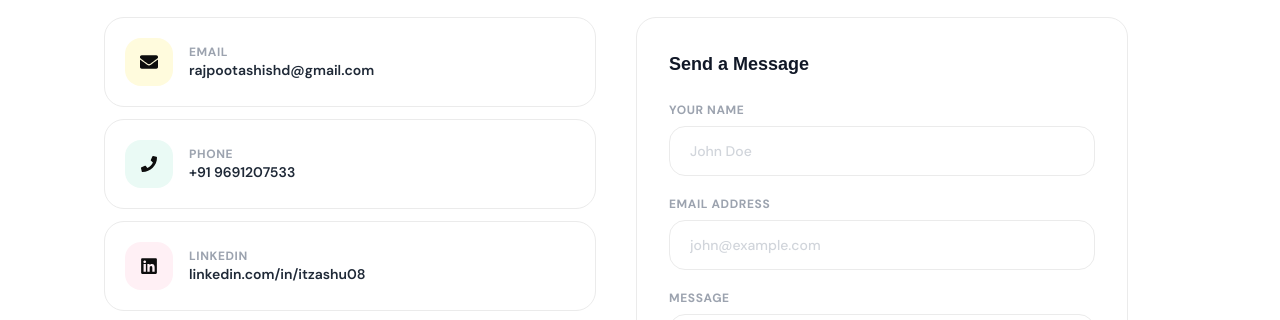
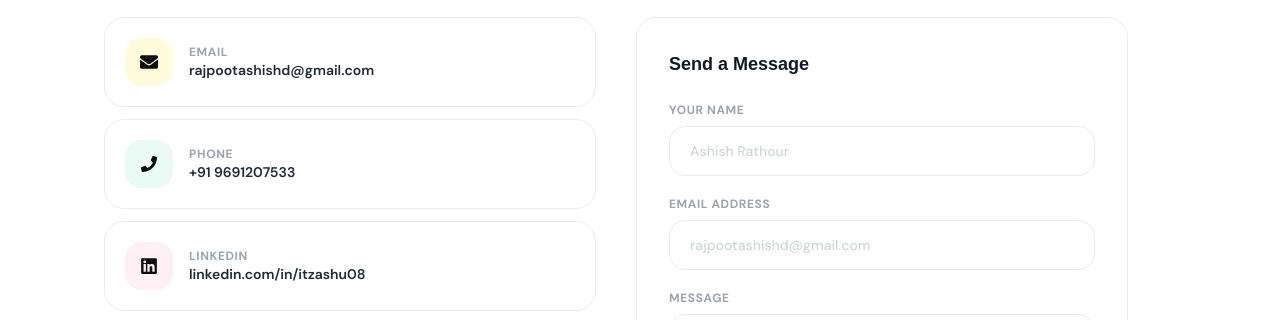
Before and after one commit to ashuuu08/Portfolio1, a React (Vite) app: page / in a window 1280 px wide. Shown: the part 8140-8460 px from the top of the page. Built offline with nearby package versions, Linux system fonts and the light colour scheme.

Commit message:
feat: add Contact and Services sections with integrated contact form

```diff
--- a/src/components/Contact.jsx
+++ b/src/components/Contact.jsx
@@ -120,8 +120,8 @@ function ContactSection() {
             <h3 className="font-bold text-gray-900 text-lg mb-6" style={{fontFamily:"Syne,sans-serif"}}>Send a Message</h3>
             <form onSubmit={handleSubmit(onSubmit)} className="space-y-5">
               {[
-                { name:"name",  label:"Your Name",     type:"text",  placeholder:"John Doe" },
-                { name:"email", label:"Email Address",  type:"email", placeholder:"john@example.com" },
+                { name:"name",  label:"Your Name",     type:"text",  placeholder:"Ashish Rathour" },
+                { name:"email", label:"Email Address",  type:"email", placeholder:"rajpootashishd@gmail.com" },
               ].map(f=>(
                 <div key={f.name}>
                   <label className="block text-xs font-bold text-gray-400 uppercase tracking-wider mb-2">{f.label}</label>
```
